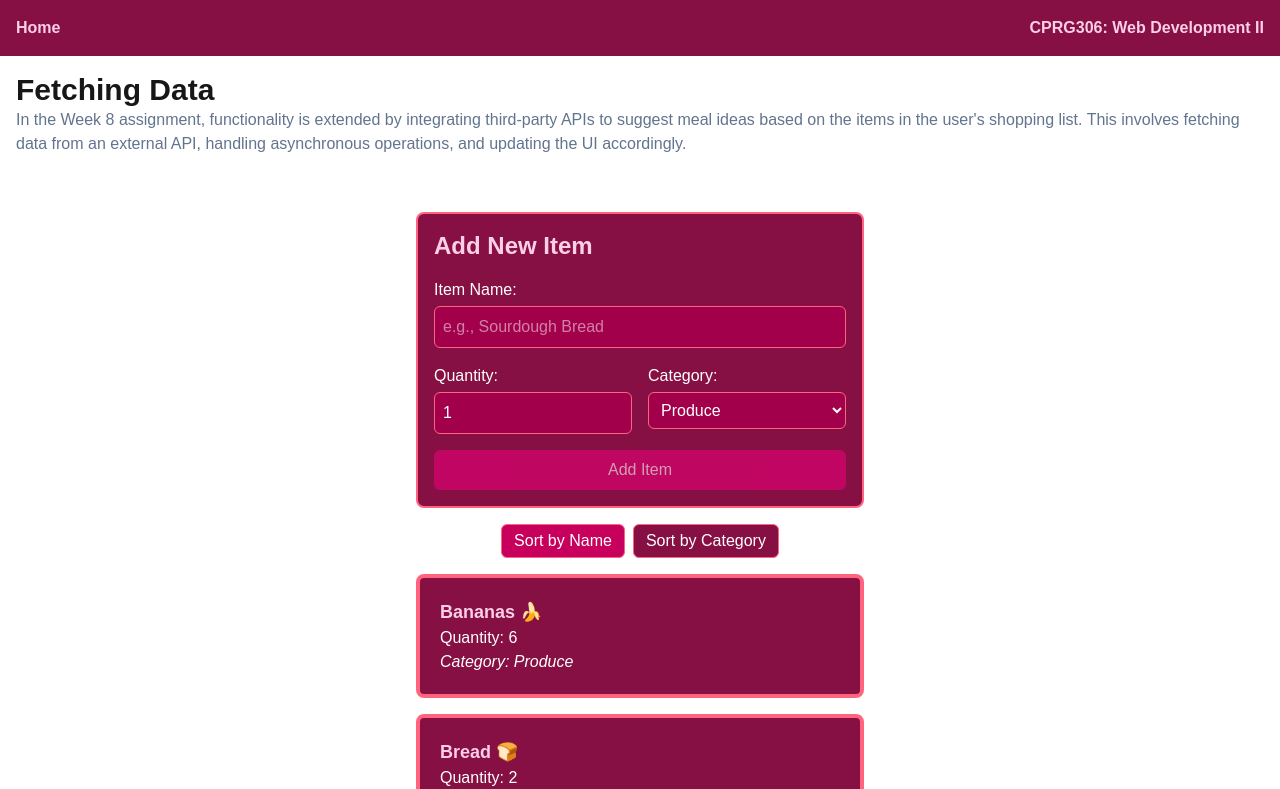
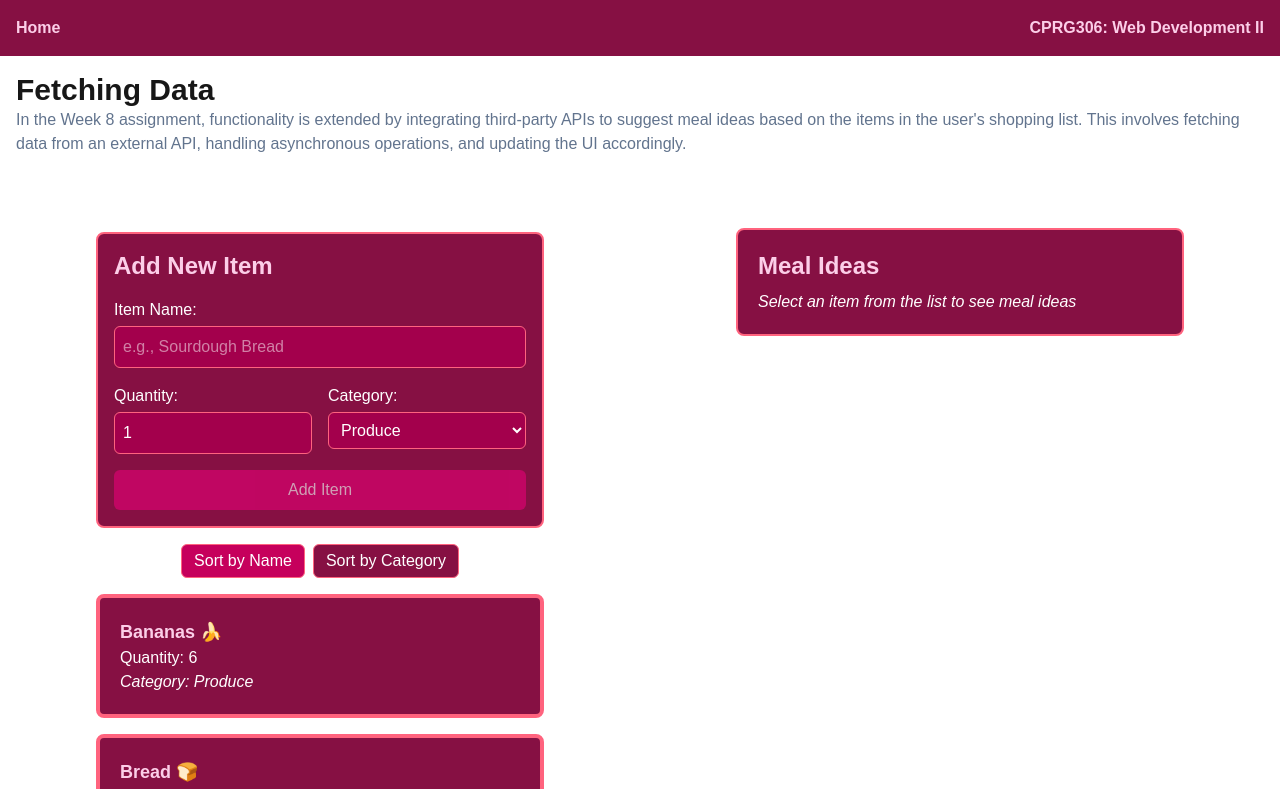
Before and after one commit to jenna-hackett/cprg306-assignments, a Next.js app: page /week-8 in a window 1280 px wide. Shown: the top 789 px of the page. Built offline with nearby package versions, Linux system fonts and the light colour scheme.

Commit message:
changes made to page.js and styling for the page completed.

```diff
--- a/app/week-8/GroceryItem.js
+++ b/app/week-8/GroceryItem.js
@@ -3,7 +3,7 @@ export default function Item({name, quantity, category, hideCategory, onSelect})
   return (
     <section>
       <div
-      className = "border-rose-400 border-4 rounded-lg max-w-md mx-auto p-5 mb-4 bg-pink-900"
+      className = "border-rose-400 border-4 rounded-lg max-w-md mx-auto p-5 mb-4 bg-pink-900 cursor-pointer"
       onClick={() => onSelect(name)}
       >
         <h3 className = "font-bold text-pink-200 text-lg">{name}</h3>
--- a/app/week-8/MealIdeas.js
+++ b/app/week-8/MealIdeas.js
@@ -34,13 +34,35 @@ export default function MealIdeas({ ingredient }) {
 
 
   return (
-    <div>
-      <h2>Meal Ideas for {ingredient}</h2>
-      <ul>
-        {meals.map((meal) => (
-          <li key={meal.idMeal}>{meal.strMeal}</li>
-        ))}
-      </ul>
+    <div className="bg-pink-900 border-rose-400 border-2 rounded-lg p-5 mb-4 max-w-md mt-9 mx-auto">
+      <h2 className="text-2xl font-bold text-pink-200 mb-2">Meal Ideas</h2>
+      {/* No ingredient is selected */}
+      {!ingredient ? (
+        <p className="text-white mt-2 italic">Select an item from the list to see meal ideas</p>
+      ) : (
+        <>
+          <p className="text-white mt-2 mb-4">
+            Here are some meal ideas using <span className="font-bold text-pink-200">`{ingredient}`</span>:
+          </p>
+
+          {/* Ingredient is selected but no meals found. */}
+          {meals.length === 0 ? (
+            <p className="text-pink-300 italic">No meal ideas found for this ingredient.</p>
+          ) : (
+            /* Meal List */
+            <ul className="space-y-3">
+              {meals.map((meal) => (
+                <li
+                  key={meal.idMeal}
+                  className="p-3 bg-pink-800 border-2 border-rose-300 rounded-md text-white hover:bg-pink-700 transition-colors cursor-pointer"
+                >
+                  {meal.strMeal}
+                </li>
+              ))}
+            </ul>
+          )}
+        </>
+      )}
     </div>
   );
 }
--- a/app/week-8/page.js
+++ b/app/week-8/page.js
@@ -5,16 +5,28 @@ import PageHeader from "../components/PageHeader";
 import itemData from "./grocery-items.json";
 import NewItem from "./NewGroceryItem";
 import ItemList from "./GroceryItemList";
+import MealIdeas from "./MealIdeas";
 
 export default function Page() {
   const [items, setItems] = useState(itemData);
+  const [selectedItemName, setSelectedItemName] = useState("");
 
   function handleAddItem(newItem) {
     setItems((prev) => [...prev, newItem]);
   }
 
+  const handleItemSelect = (item) => {
+    const cleanName = item
+      .split(",")[0] // Get the part before any comma
+      .replace(/[^\w\s]|_/g, "") // Remove any punctuation
+      .trim(); // Remove any  whitespace
+
+    setSelectedItemName(cleanName);
+  }
+
   return (
     <main>
+
       <header>
         <SiteHeader />
         <PageHeader
@@ -22,8 +34,23 @@ export default function Page() {
           description="In the Week 8 assignment, functionality is extended by integrating third-party APIs to suggest meal ideas based on the items in the user's shopping list. This involves fetching data from an external API, handling asynchronous operations, and updating the UI accordingly."
         />
       </header>
-      <NewItem onAddItem={handleAddItem}/>
-      <ItemList items={items}/>
+
+      {/* Layout */}
+      <div className="flex flex-col md:flex-row gap-10 p-5">
+        {/* Add Item and Item List */}
+        <div className="flex-1">
+          <NewItem onAddItem={handleAddItem} />
+          <ItemList items={items} onItemSelect={handleItemSelect} />
+        </div>
+
+        {/* Meal Ideas */}
+        <div className="flex-1">
+          <div className="sticky top-5">
+            <MealIdeas ingredient={selectedItemName} />
+          </div>
+        </div>
+      </div>
+
     </main>
   )
 }
```
